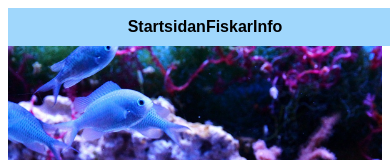
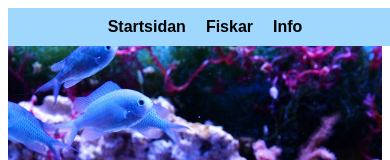
Before and after one commit to Anne-Lii/fullstack_m3, a Vue app: page / in a window 390 px wide. Shown: the top 160 px of the page. Built offline with nearby package versions, Linux system fonts and the light colour scheme.

Commit message:
justerat menyn för mindre skärmar igen

```diff
--- a/src/App.vue
+++ b/src/App.vue
@@ -33,6 +33,7 @@
     font-size: 20px;
     font-weight: 600;
   }
+
   /* Media query för mindre skärmar */
   @media (max-width: 600px) {
     nav {
@@ -41,8 +42,8 @@
     }
 
     nav a {
-      margin: 10px 0; /* Lägg avstånd mellan knapparna */
-      font-size: 16px; /* Gör texten lite mindre */
+      margin: 10px;
+      font-size: 16px;
     }
   }
 
```
